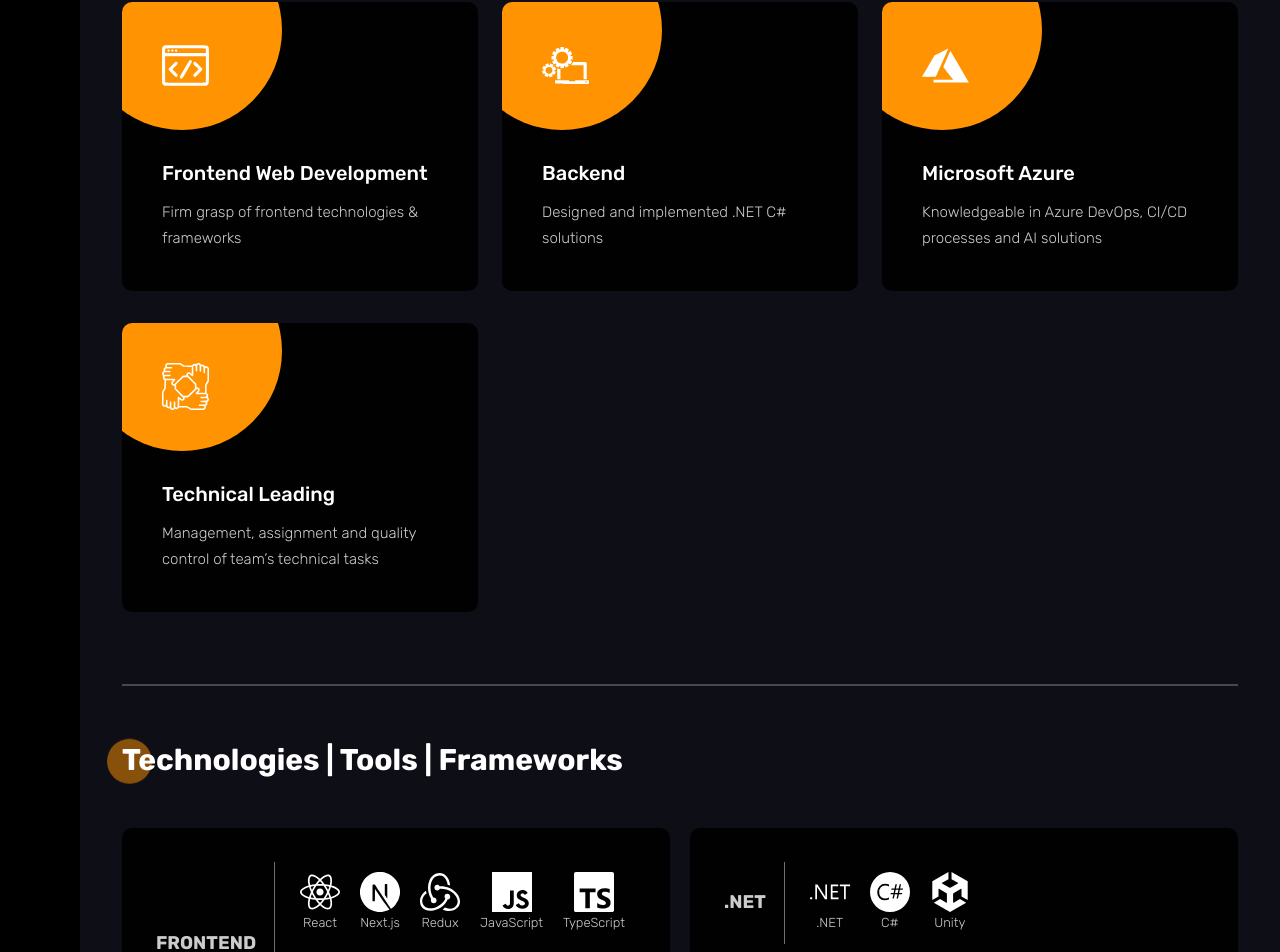
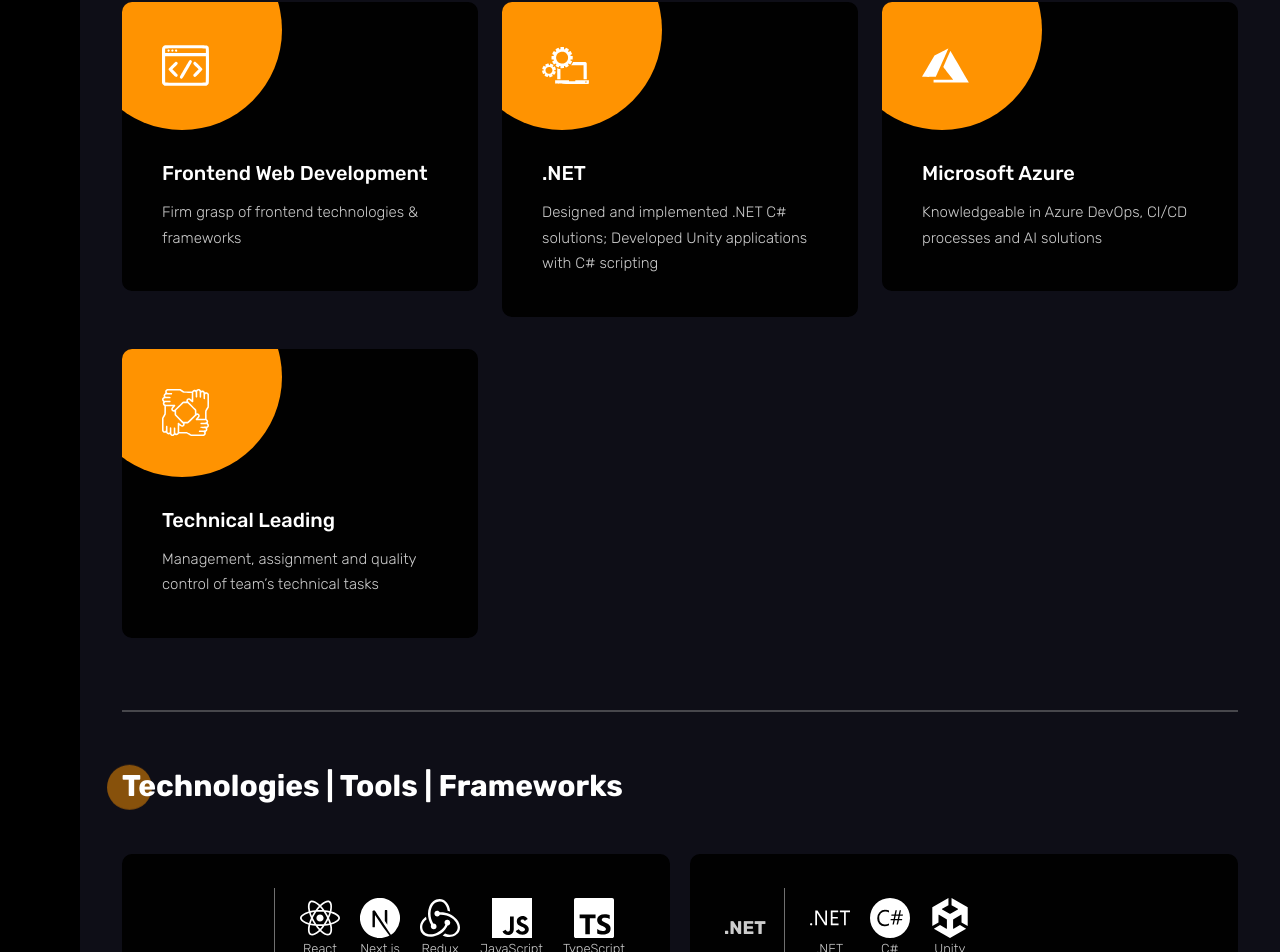
Before and after one commit to tomaskeong/personal-portfolio, a Next.js app: page / in a window 1280 px wide. Shown: the part 1568-2520 px from the top of the page. Built offline with nearby package versions, Linux system fonts and the light colour scheme; a web font is replaced by a local one.

Commit message:
Updated .NET skills

```diff
--- a/src/components/skills/Skills.tsx
+++ b/src/components/skills/Skills.tsx
@@ -15,8 +15,8 @@ const SkillsContent = [
   },
   {
     icon: BackendIcon,
-    title: 'Backend',
-    descriptions: `Designed and implemented .NET C# solutions`,
+    title: '.NET',
+    descriptions: `Designed and implemented .NET C# solutions; Developed Unity applications with C# scripting`,
     delayAnimation: '200',
   },
   {
```
